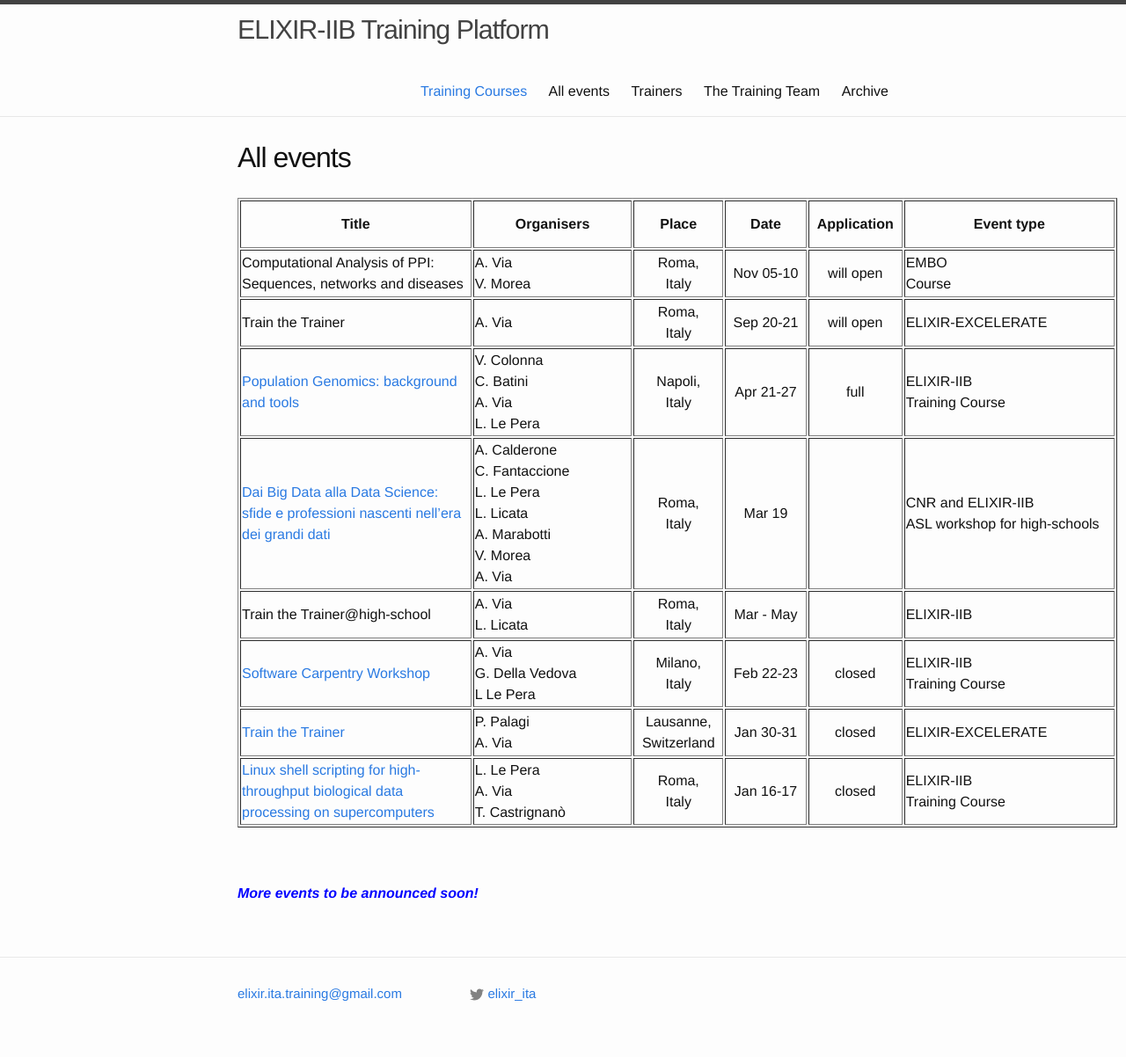
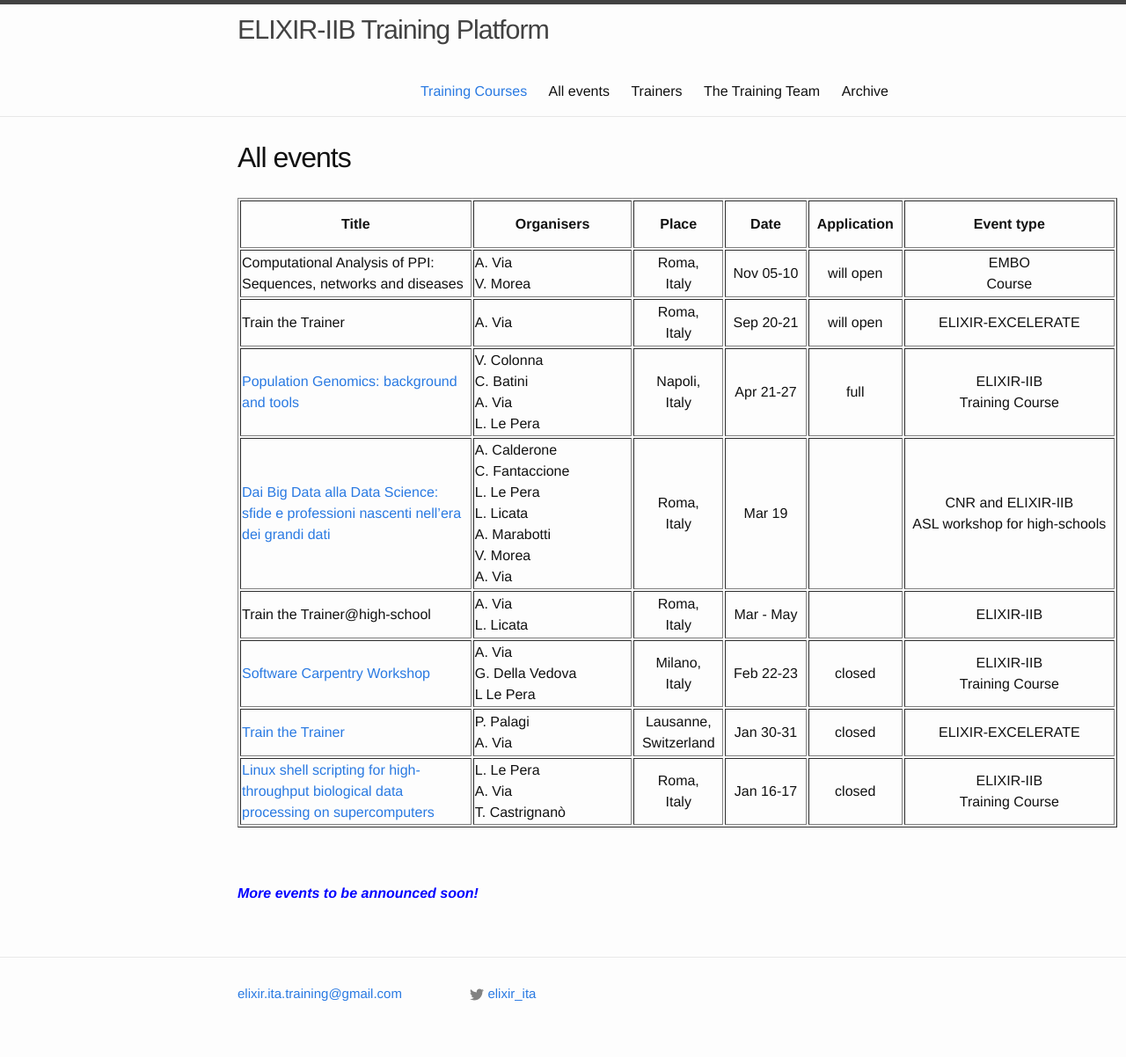
Before and after one commit to ELIXIR-IIB-training/website, a Jekyll site: the page built from _pages/01-all_events.md, in a window 1280 px wide. Shown: the whole page at 88% size. Built offline with Jekyll 4.4.1, drawn with Linux system fonts in a browser that asks for light colours.

Commit message:
Update all events

```diff
--- a/_pages/01-all_events.md
+++ b/_pages/01-all_events.md
@@ -19,7 +19,7 @@ permalink: /all_events/
    <td height="50" align="center">Roma,<br>Italy</td>
    <td height="50" width="75"  align="center">Nov 05-10</td>
    <td height="50" align="center">will open</td>
-   <td height="50">EMBO<br>Course</td>
+   <td height="50" align="center">EMBO<br>Course</td>
 </tr>
 <tr>
    <td height="50">Train the Trainer</td>
@@ -27,7 +27,7 @@ permalink: /all_events/
    <td height="50" align="center">Roma,<br>Italy</td>
    <td height="50" width="75"  align="center">Sep 20-21</td>
    <td height="50" align="center">will open</td>
-   <td height="50">ELIXIR-EXCELERATE</td>
+   <td height="50" align="center">ELIXIR-EXCELERATE</td>
 </tr>
 <!-- <tr>
    <td height="50">Exploiting Docker for reproducibility in bioinformatics analysis</td>
@@ -35,7 +35,7 @@ permalink: /all_events/
    <td height="50" align="center">Torino,<br>Italy</td>
    <td height="50" width="75"  align="center">Jun 25-26</td>
    <td height="50" align="center">will open</td>
-   <td height="50">ELIXIR-IIB<br>Tutorial at BITS</td>
+   <td height="50" align="center">ELIXIR-IIB<br>Tutorial at BITS</td>
 </tr>
 -->
 <tr>
@@ -44,7 +44,7 @@ permalink: /all_events/
    <td height="50" align="center">Napoli,<br>Italy</td>
    <td height="50" width="75"  align="center">Apr 21-27</td>
    <td height="50" align="center">full</td>
-   <td height="50">ELIXIR-IIB<br>Training Course</td>
+   <td height="50" align="center">ELIXIR-IIB<br>Training Course</td>
 </tr>
 <tr>
    <td height="50"><a href="https://elixir-iib-training.github.io/website/docs/Workshop-CNR-Righi_Roma2018.html">Dai Big Data alla Data Science: sfide e professioni nascenti nell’era dei grandi dati</a>
@@ -54,7 +54,7 @@ permalink: /all_events/
    <td height="50" align="center">Roma,<br>Italy</td>
    <td height="50" width="75" align="center">Mar 19</td>
    <td height="50"></td>
-   <td height="50">CNR and ELIXIR-IIB<br>ASL workshop for high-schools</td>
+   <td height="50" align="center">CNR and ELIXIR-IIB<br>ASL workshop for high-schools</td>
 </tr>
 <tr>
    <td height="50">Train the Trainer@high-school</td>
@@ -62,7 +62,7 @@ permalink: /all_events/
    <td height="50" align="center">Roma,<br>Italy</td>
    <td height="50" width="75" align="center">Mar - May</td>
    <td height="50"></td>
-   <td height="50">ELIXIR-IIB</td>
+   <td height="50" align="center">ELIXIR-IIB</td>
 </tr>
 <tr>
    <td height="50"><a href="https://elixir-iib-training.github.io/2018-02-22-milan/">Software Carpentry Workshop</a></td>
@@ -70,7 +70,7 @@ permalink: /all_events/
    <td height="50" align="center">Milano,<br>Italy</td>
    <td height="50" width="75" align="center">Feb 22-23</td>
    <td height="50" align="center">closed</td>
-   <td height="50">ELIXIR-IIB<br>Training Course</td>
+   <td height="50" align="center">ELIXIR-IIB<br>Training Course</td>
 </tr>
 <tr>
    <td height="50"><a href="https://elixir-iib-training.github.io/website/2018/01/30/train-the-trainer-lausanne.html">Train the Trainer</a></td>
@@ -78,7 +78,7 @@ permalink: /all_events/
    <td height="50" align="center">Lausanne,<br>Switzerland</td>
    <td height="50" width="75" align="center">Jan 30-31</td>
    <td height="50" align="center">closed</td>
-   <td height="50">ELIXIR-EXCELERATE</td>
+   <td height="50" align="center">ELIXIR-EXCELERATE</td>
 </tr>
 <tr>
    <td height="50"><a href="https://elixir-iib-training.github.io/website/2018/01/16/Linux-Shell-Roma.html">Linux shell scripting for high-throughput biological data processing on supercomputers</a></td>
@@ -86,7 +86,7 @@ permalink: /all_events/
    <td height="50" align="center">Roma,<br>Italy</td>
    <td height="50" width="75" align="center">Jan 16-17</td>
    <td height="50" align="center">closed</td>
-   <td height="50">ELIXIR-IIB<br>Training Course</td>
+   <td height="50" align="center">ELIXIR-IIB<br>Training Course</td>
 </tr>
 </table>
 <br>
```
